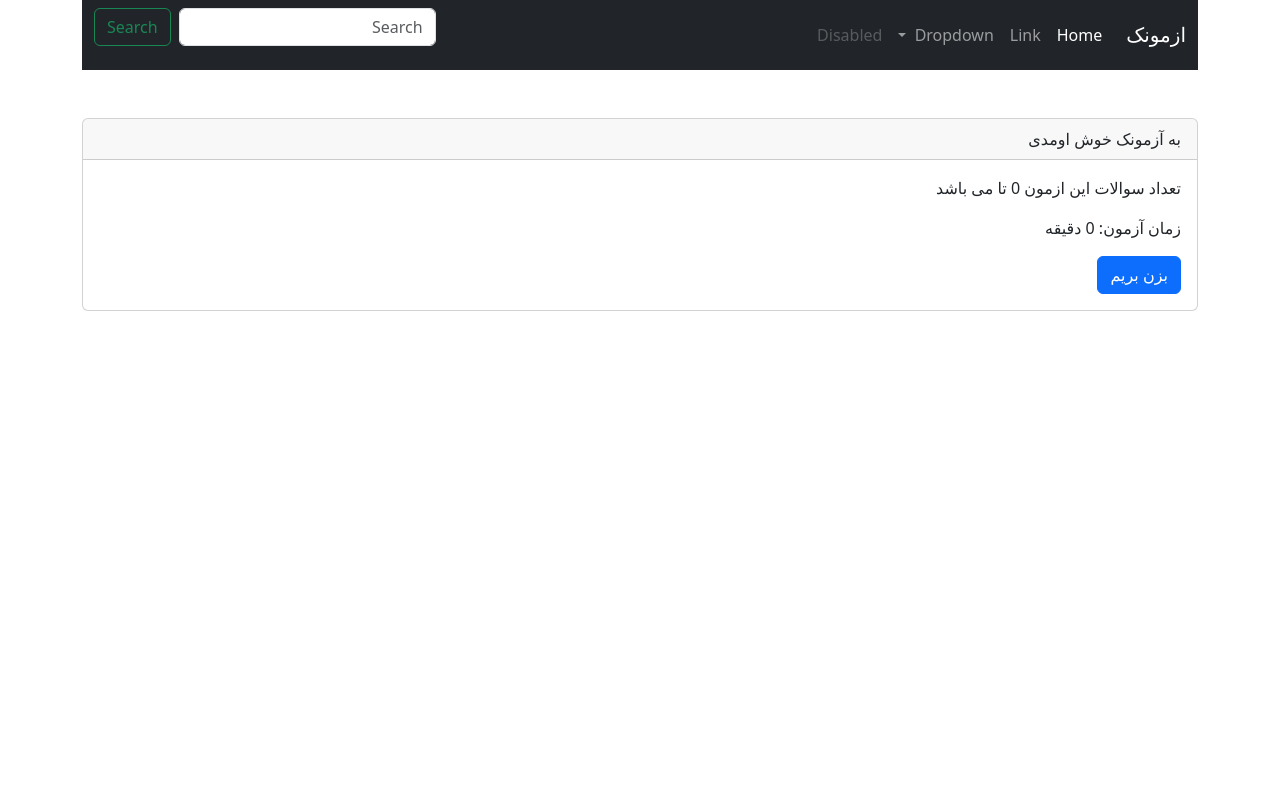
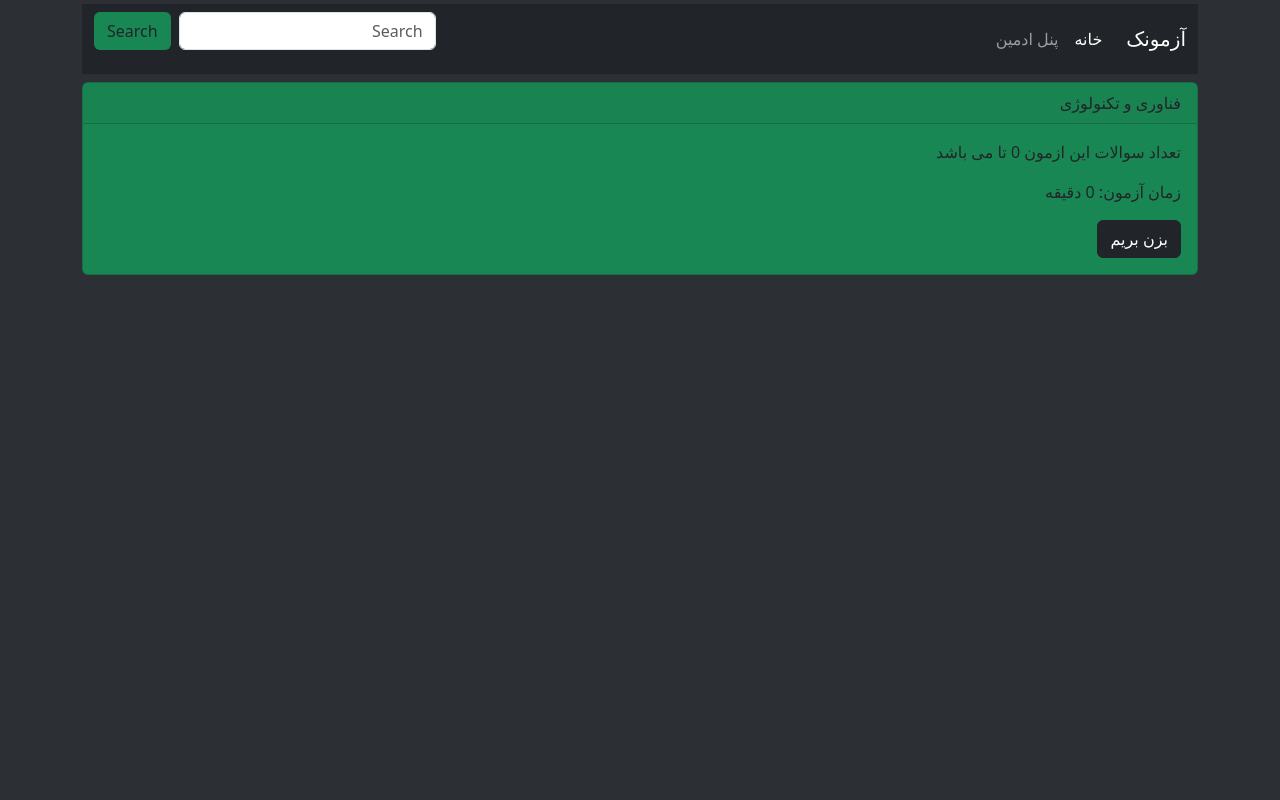
Before and after one commit to aminnozari/quizzer, a PHP site: page / in a window 1280 px wide. Run offline with PHP 8.4, Linux system fonts and the light colour scheme; data that the repository does not hold is empty; some libraries are stand-ins or nearby versions.

Commit message:
Add files via upload

```diff
--- a/index.php
+++ b/index.php
@@ -1,7 +1,10 @@
 <?php
     include "database.php";
+    session_start();
     $porseshha = $db->query("SELECT * FROM question");
     $total = $porseshha->num_rows;
+    $_SESSION ["user_score"]= 0;
+
 ?>
 <html lang="fa" dir="rtl">
         <head>
@@ -9,14 +12,14 @@
             <link type="text/css" rel="stylesheet" href="css/style.css">
             <meta charset="utf-8">
             <meta name="viewport" content="width=device-width, initial-scale=1">
-            <title>آزمونک</title>
+            <title style="font-weight: bold" class="navbar-brand"  >آزمونک</title>
         </head>
-        <body>
+        <body style="background: #2c3034">
             <div class="container">
-                <nav class="navbar navbar-expand-lg navbar-dark bg-dark">
+                <nav class="navbar navbar-expand-lg navbar-dark bg-dark mt-1">
                     <div class="container-fluid">
                         <a class="navbar-brand" href="#">
-                            ازمونک
+                            آزمونک
                         </a>
                         <button class="navbar-toggler" type="button" data-bs-toggle="collapse" data-bs-target="#navbarSupportedContent" aria-controls="navbarSupportedContent" aria-expanded="false" aria-label="Toggle navigation">
                             <span class="navbar-toggler-icon"></span>
@@ -24,38 +27,24 @@
                         <div class="collapse navbar-collapse" id="navbarSupportedContent">
                             <ul class="navbar-nav me-auto mb-2 mb-lg-0">
                                 <li class="nav-item">
-                                    <a class="nav-link active" aria-current="page" href="#">Home</a>
+                                    <a class="nav-link active" aria-current="page" href="index.php">خانه</a>
                                 </li>
                                 <li class="nav-item">
-                                    <a class="nav-link" href="#">Link</a>
-                                </li>
-                                <li class="nav-item dropdown">
-                                    <a class="nav-link dropdown-toggle" href="#" id="navbarDropdown" role="button" data-bs-toggle="dropdown" aria-expanded="false">
-                                        Dropdown
-                                    </a>
-                                    <ul class="dropdown-menu" aria-labelledby="navbarDropdown">
-                                        <li><a class="dropdown-item" href="#">Action</a></li>
-                                        <li><a class="dropdown-item" href="#">Another action</a></li>
-                                        <li><hr class="dropdown-divider"></li>
-                                        <li><a class="dropdown-item" href="#">Something else here</a></li>
-                                    </ul>
-                                </li>
-                                <li class="nav-item">
-                                    <a class="nav-link disabled">Disabled</a>
+                                    <a class="nav-link" href="#">پنل ادمین</a>
                                 </li>
                             </ul>
                             <form class="d-flex">
                                 <input class="form-control me-2" type="search" placeholder="Search" aria-label="Search">
-                                <button class="btn btn-outline-success" type="submit">Search</button>
+                                <button class="btn bg-success" type="submit">Search</button>
                             </form>
                         </div>
                     </div>
                 </nav>
-                <div class="row mt-5">
+                <div class="row mt-2">
                     <div class="col">
-                        <div class="card">
+                        <div class="card bg-success">
                             <div class="card-header">
-                                به آزمونک خوش اومدی
+                                فناوری و تکنولوژی
                             </div>
                             <div class="card-body">
                                 <p class="card-text">
@@ -68,7 +57,7 @@
                                     <?php echo $total / 2; ?>
                                     دقیقه
                                 </p>
-                                <a href="question.php" class="btn btn-primary">
+                                <a href="question.php?x=1" class="btn btn-dark">
                                     بزن بریم
                                 </a>
                             </div>
```
Also changed, not shown: final.php (added, +63 -0 lines), process.php (added, +28 -0 lines), question.php (+21 -28 lines), database.php (indentation only).
